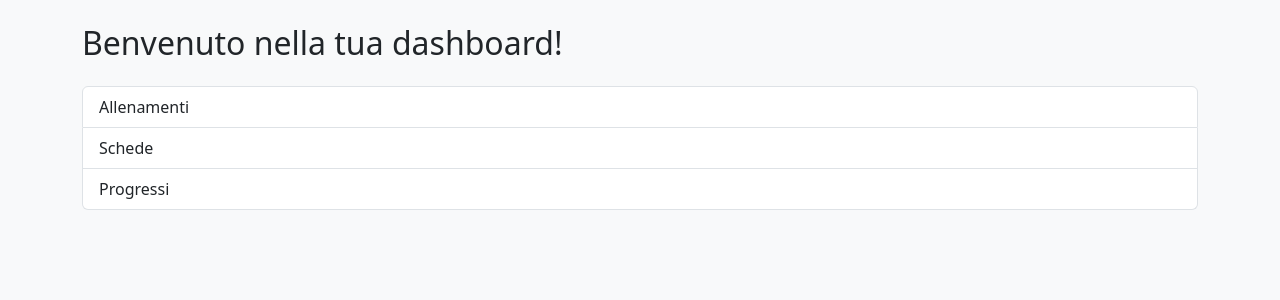
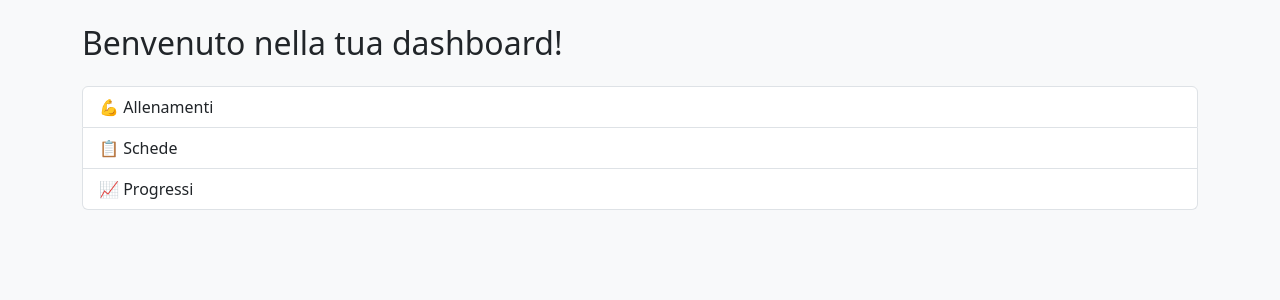
Before and after one commit to SM94-01/gymapp, a Flask app: page /dashboard in a window 1280 px wide. Shown: the part 56-356 px from the top of the page. Run offline with Flask 3, Linux system fonts and the light colour scheme; the visitor is signed in with stand-in values (Sample User, id 1).

Commit message:
Update dashboard.html

```diff
--- a/templates/dashboard.html
+++ b/templates/dashboard.html
@@ -6,8 +6,8 @@
 <h2>Benvenuto nella tua dashboard!</h2>
 
 <div class="list-group mt-4">
-  <a href="{{ url_for('allenamento') }}" class="list-group-item list-group-item-action">Allenamenti</a>
-  <a href="{{ url_for('schede') }}" class="list-group-item list-group-item-action">Schede</a>
-  <a href="{{ url_for('progressi') }}" class="list-group-item list-group-item-action">Progressi</a>
+  <a href="{{ url_for('allenamento') }}" class="list-group-item list-group-item-action">💪 Allenamenti</a>
+  <a href="{{ url_for('schede') }}" class="list-group-item list-group-item-action">📋 Schede</a>
+  <a href="{{ url_for('progressi') }}" class="list-group-item list-group-item-action">📈 Progressi</a>
 </div>
 {% endblock %}
```
